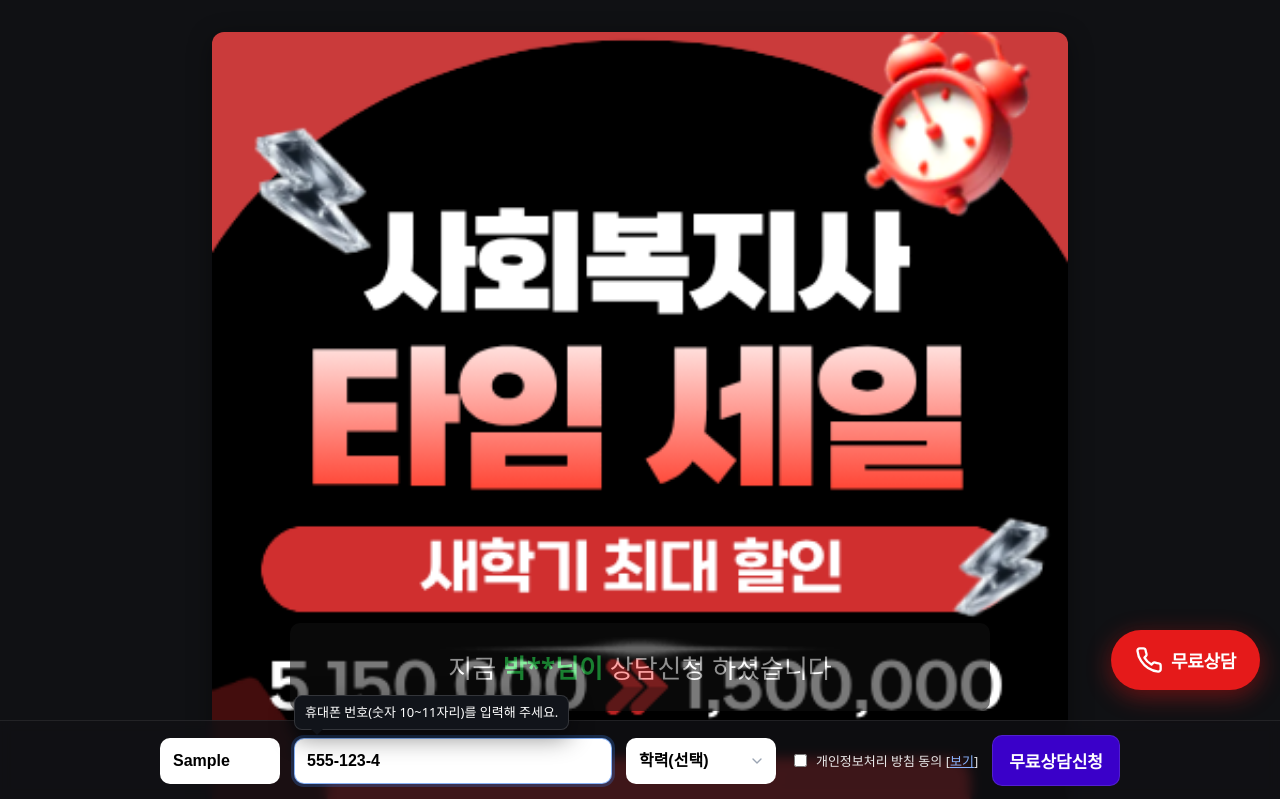
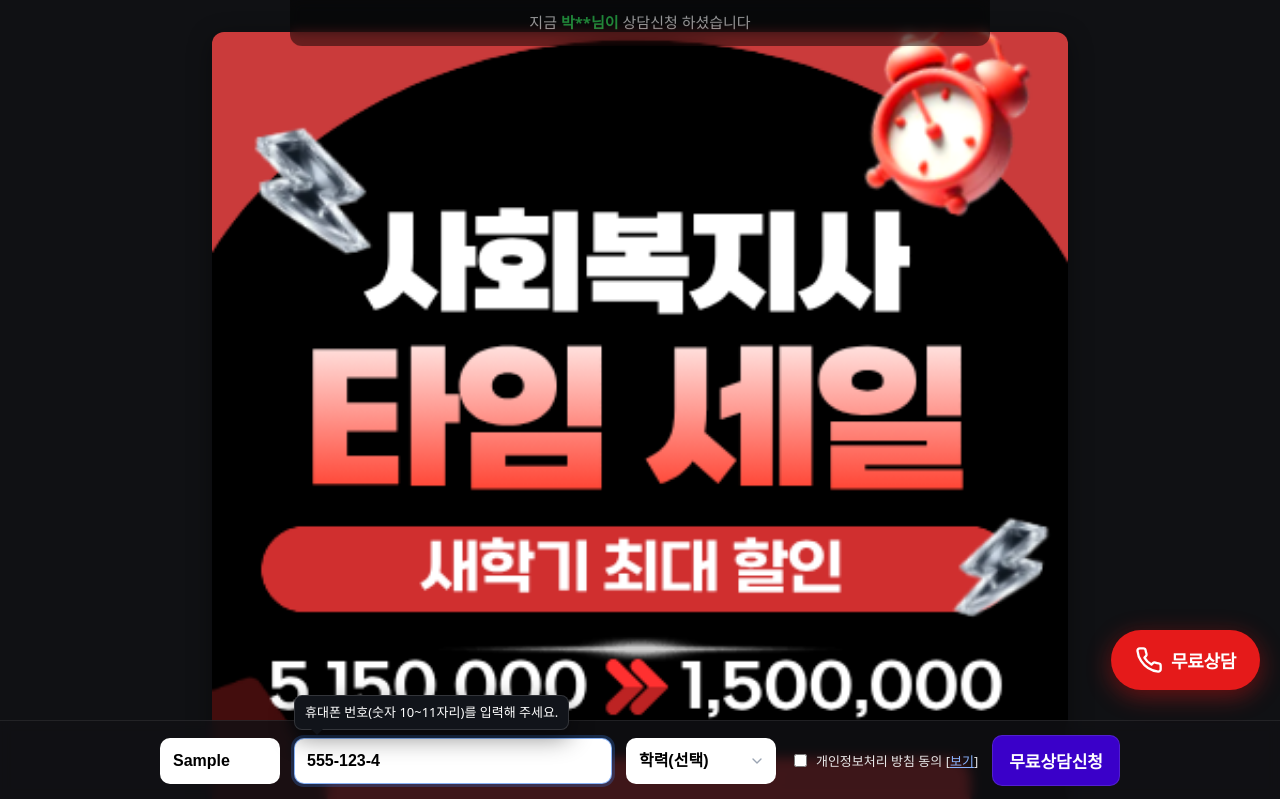
Before and after one commit to csw10141/SocialWorker, a plain HTML site: page index.html in a window 1280 px wide. Both pictures are taken after typing "Sample", "5551234" into the empty fields and a click on the button "무료상담신청". Shown: the top 799 px of the page. Drawn offline with Linux system fonts and the light colour scheme.

Commit message:
Add files via upload

```diff
--- a/app.js
+++ b/app.js
@@ -95,35 +95,9 @@
     el.style.transform = 'translate(-50%, -50%)';
   }
 
-  // ===== PushAlarm 위치 보정: 항상 하단 입력폼 위에 표시 =====
+  // ===== PushAlarm: 상단 고정 (위치 보정 불필요) =====
   function updatePushAlarmPosition() {
-    try {
-      const bar = document.querySelector('.bottom-bar');
-      const footer = document.querySelector('.site-footer');
-      const barH = bar ? Math.ceil(bar.getBoundingClientRect().height) : 88; // fallback
-      const gap = 12; // 입력폼/푸터와의 간격
-      const isMobile = state.mql && (state.mql.matches === true);
-      const safe = isMobile && window.visualViewport && (window.visualViewport.height !== window.innerHeight)
-        ? (window.innerHeight - window.visualViewport.height)
-        : 0;
-
-      let bottomPx = Math.max(0, barH + gap + safe);
-
-      if (isMobile) {
-        // 모바일에서만 푸터 보정 적용
-        if (footer) {
-          const fr = footer.getBoundingClientRect();
-          if (fr.top < window.innerHeight) {
-            const overlapFromBottom = Math.max(0, window.innerHeight - fr.top);
-            bottomPx = Math.max(bottomPx, overlapFromBottom + gap + safe);
-          }
-        }
-      }
-
-      document.querySelectorAll('.pushAlarm').forEach(el => {
-        el.style.bottom = bottomPx + 'px';
-      });
-    } catch(_) {}
+    // 상단 고정이므로 별도 계산 불필요
   }
 
   function renderGallery(urls) {
@@ -458,10 +432,9 @@
        const clearTimer = () => { if (state.pushAlarmTimer) { clearTimeout(state.pushAlarmTimer); state.pushAlarmTimer = null; } if (timer) { clearTimeout(timer); timer = null; } };
 
        const fadeOutPrev = (el) => {
-         if (!el) return; // 첫 사이클
+         if (!el) return;
          el.style.opacity = '0';
-         el.style.transform = 'translate(-50%, 10px)';
-         // 페이드 아웃 종료 시점에 display:none 처리
+         el.style.transform = 'translate(-50%, -10px)';
          setTimeout(() => { el.style.display = 'none'; }, FADE_MS + 20);
        };
 
@@ -469,8 +442,7 @@
          if (!el) return;
          el.style.display = 'block';
          el.style.opacity = '0';
-         el.style.transform = 'translate(-50%, 10px)';
-         // reflow to ensure transition triggers
+         el.style.transform = 'translate(-50%, -10px)';
          void el.offsetWidth;
          el.style.opacity = '0.8';
          el.style.transform = 'translate(-50%, 0)';
--- a/styles.css
+++ b/styles.css
@@ -305,27 +305,29 @@ body {
   border-top: 6px solid #11141a; /* arrow color matches bubble */
 }
 
-/* 푸시 알림 배너 */
+/* 푸시 알림 배너 - 상단 고정 */
 .pushAlarm {
   width: 100%;
   max-width: 700px;
   text-align: center;
-  padding: 25px 0;
+  padding: 14px 16px;
   color: #fff;
-  background: #111;
-  opacity: 0; /* JS에서 0 -> .8로 전환 */
-  border-radius: 10px;
+  background: rgba(0, 0, 0, 0.85);
+  backdrop-filter: blur(6px);
+  opacity: 0;
+  border-radius: 0 0 12px 12px;
   font-weight: 500;
   position: fixed;
   left: 50%;
   transform: translateX(-50%);
-  bottom: calc(env(safe-area-inset-bottom, 0px) + 88px); /* 기본 안전 위치; JS에서 스티키 바 높이에 맞춰 갱신 */
+  top: 0;
+  bottom: auto;
   display: none;
-  font-size: 26px;
-  z-index: 99; /* bottom-bar(100)보다 아래 → 폼 가리지 않음 */
+  font-size: 15px;
+  z-index: 200;
   margin: 0;
-  pointer-events: none; /* 클릭 방해 방지 */
-  transition: opacity 1.5s ease, transform 1.5s ease; /* 페이드/살짝 이동 */
+  pointer-events: none;
+  transition: opacity 1.5s ease, transform 1.5s ease;
 }
 
 /* 하이라이트 텍스트 보조 */
```
